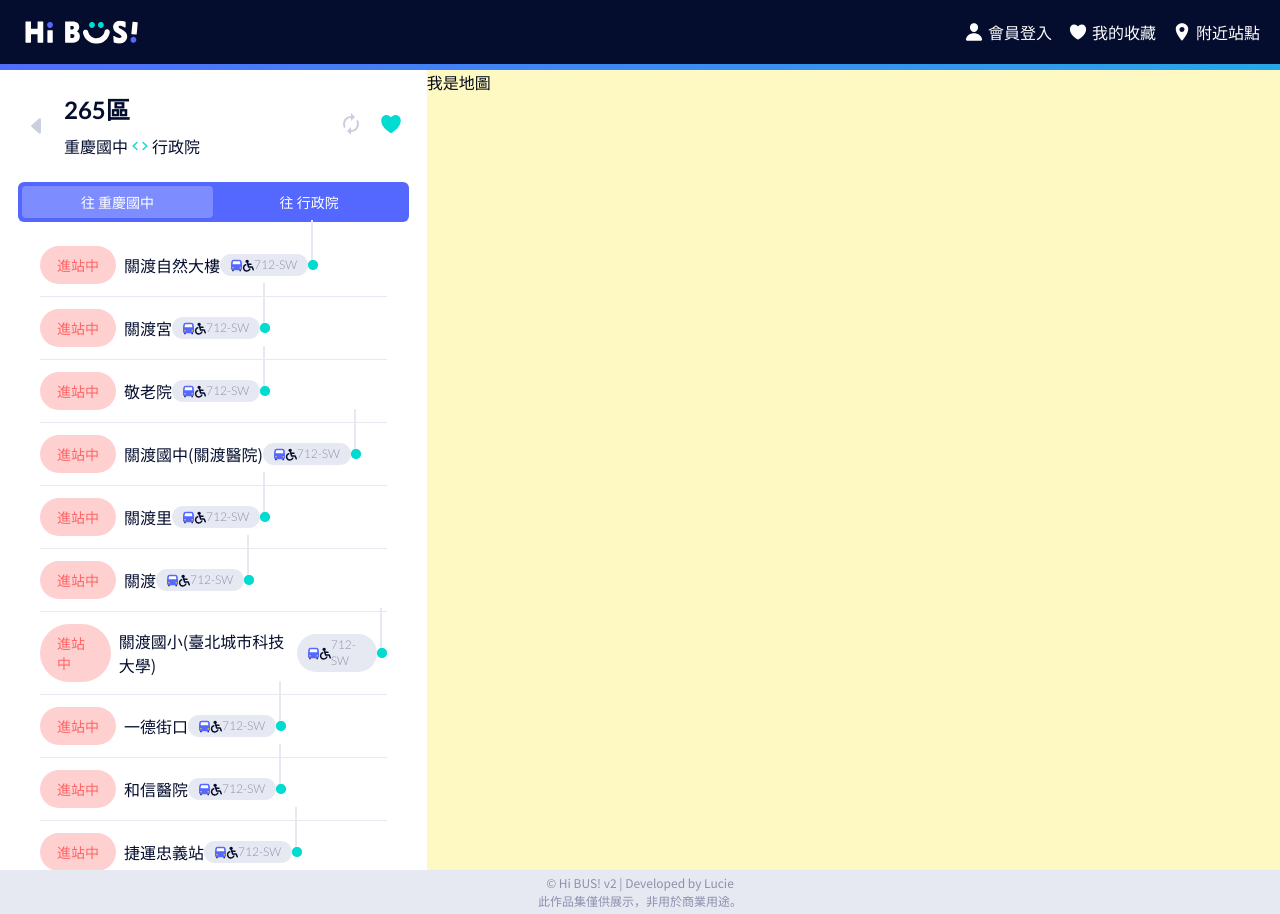
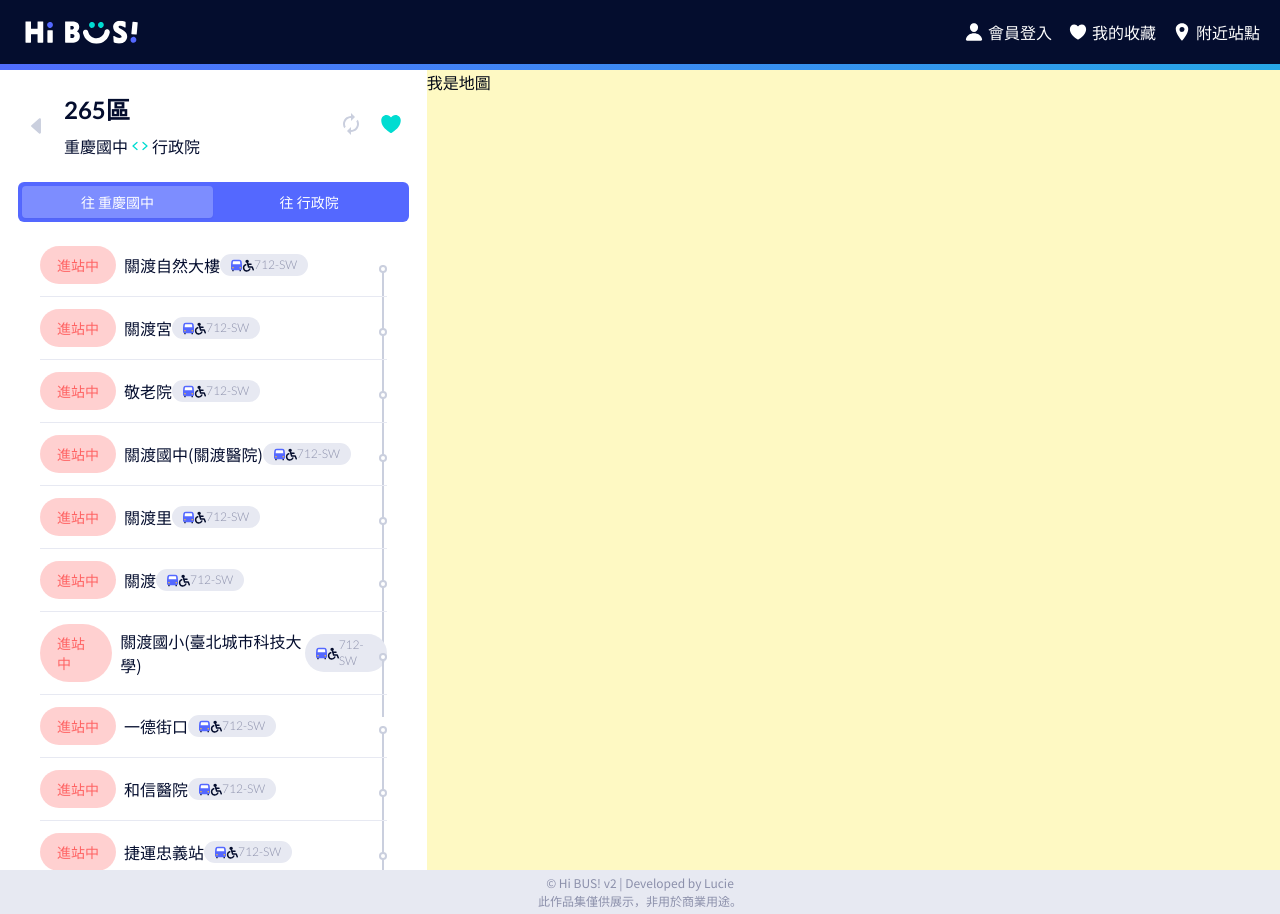
Before and after one commit to lucie0417/hi-bus-v2, a React (Vite) app: page /#/BusStatus in a window 1280 px wide. Built offline with nearby package versions, Linux system fonts and the light colour scheme.

Commit message:
bus Status css

```diff
--- a/src/components/StatusList.tsx
+++ b/src/components/StatusList.tsx
@@ -7,8 +7,8 @@ const StatusList = () => {
 	return (
 		<ul className='px-3 divide-y divide-gray-light text-dark-blue md:px-10'>
 			{busStopInfo[0].Stops.map((stop: any) => (
-				<li className='flex items-center py-3'>
-					<Badge className='px-4 py-2 bg-main-red/30 text-sm text-main-red font-medium'>
+				<li className='relative flex items-center py-3'>
+					<Badge className='px-4 py-2 bg-main-red/30 text-sm text-main-red font-medium hover:bg-main-red/30'>
 						進站中
 					</Badge>
 					<span className='ml-2'>{stop.StopName.Zh_tw}</span>
@@ -19,13 +19,18 @@ const StatusList = () => {
 						<span className='text-gray-dark font-english font-light'>712-SW</span>
 					</Badge>
 
-					<div className='relative'>
-						<div className='absolute right-1/2 bottom-1/4 w-0.5 h-12 bg-gray-light'></div>
-
-						<span className='relative flex h-2.5 w-2.5'>
-							<span className='animate-ping absolute inline-flex h-full w-full rounded-full bg-main-green opacity-75'></span>
-							<span className='relative inline-flex rounded-full h-2.5 w-2.5 bg-main-green'></span>
+					<div className='absolute right-[3px] top-1/2 w-0.5 h-16 bg-gray-default'></div>
+					<div className='absolute right-0'>
+						{/* 未到站 */}
+						<span className='relative'>
+							<span className='absolute rounded-full w-2 h-2 bg-gray-default right-0'></span>
+							<span className='absolute rounded-full h-1 w-1 bg-white right-[2px] top-[2px]'></span>
 						</span>
+						{/* 到站 */}
+						{/* <span className='relative flex h-2 w-2'>
+							<span className='animate-ping absolute inline-flex h-full w-full rounded-full bg-main-blue opacity-75'></span>
+							<span className='relative inline-flex rounded-full h-2 w-2 bg-main-blue'></span>
+						</span> */}
 					</div>
 				</li>
 			))}
```
